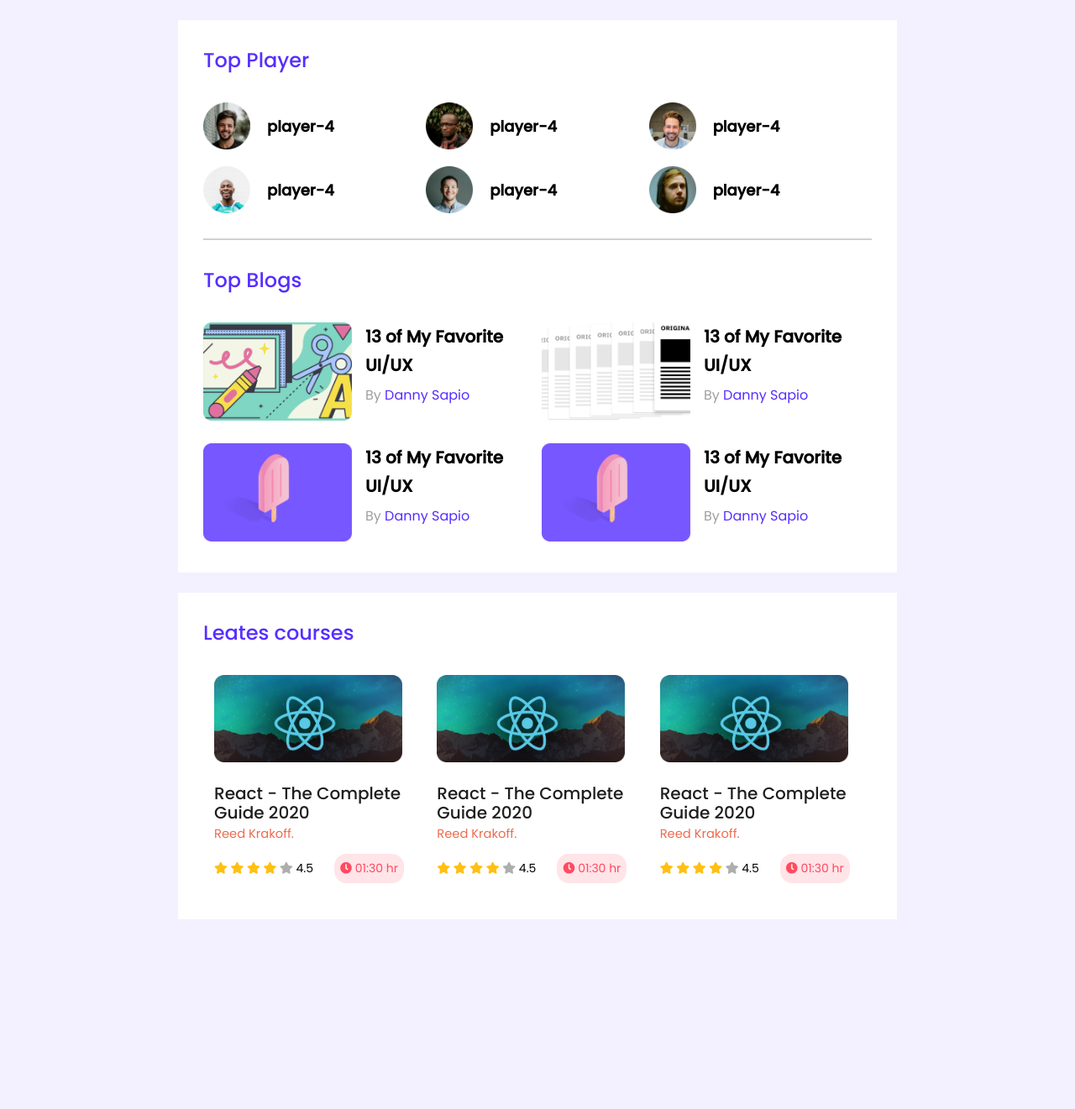
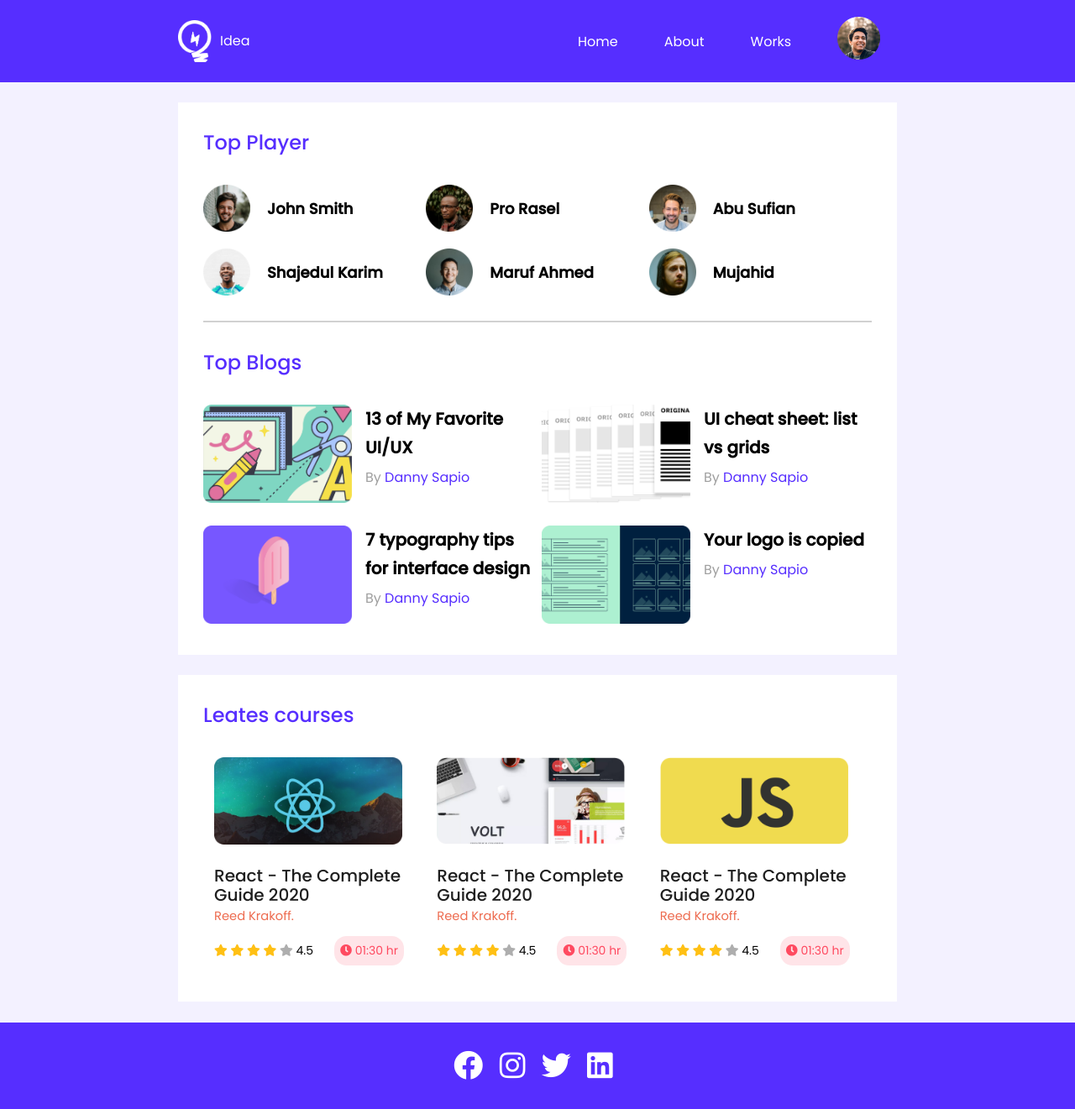
Before and after one commit to akashwebs/plain-html-css-responsible, a plain HTML site: page landing-page/index.html in a window 1280 px wide. Shown: the whole page at 84% size. Before the commit the page ends 1095 px from the top, so only its background shows below. Drawn offline with Linux system fonts and the light colour scheme.

Commit message:
responsive competed

```diff
--- a/landing-page/index.html
+++ b/landing-page/index.html
@@ -13,7 +13,21 @@
 
 <body>
     <header>
-
+        <nav class="container navbar">
+            <div class="logo"><img src="images/icons/logo.png" alt="">
+                <div class="logo-title">Idea </div>
+            </div>
+            <div class="menu">
+                <ul>
+                    <li><a href="">Home</a></li>
+                    <li><a href="">About</a></li>
+                    <li><a href="">Works</a></li>
+                    <li>
+                        <a href=""><img src="images/icons/profile.png" alt=""></a>
+                    </li>
+                </ul>
+            </div>
+        </nav>
     </header>
 
     <main>
@@ -24,27 +38,27 @@
                 <div class="players">
                     <div class="player">
                         <img src="images/player-1.png" alt="">
-                        <h2 class="player-name">player-4</h2>
+                        <h2 class="player-name">John Smith</h2>
                     </div>
                     <div class="player">
                         <img src="images/player-2.png" alt="">
-                        <h2 class="player-name">player-4</h2>
+                        <h2 class="player-name">Pro Rasel</h2>
                     </div>
                     <div class="player">
                         <img src="images/player-3.png" alt="">
-                        <h2 class="player-name">player-4</h2>
+                        <h2 class="player-name">Abu Sufian</h2>
                     </div>
                     <div class="player">
                         <img src="images/player-4.png" alt="">
-                        <h2 class="player-name">player-4</h2>
+                        <h2 class="player-name">Shajedul Karim</h2>
                     </div>
                     <div class="player">
                         <img src="images/player-5.png" alt="">
-                        <h2 class="player-name">player-4</h2>
+                        <h2 class="player-name">Maruf Ahmed</h2>
                     </div>
                     <div class="player">
                         <img src="images/player-6.png" alt="">
-                        <h2 class="player-name">player-4</h2>
+                        <h2 class="player-name">Mujahid</h2>
                     </div>
                 </div>
             </div>
@@ -69,7 +83,7 @@
 
                         </div>
                         <div class="blog-info">
-                            <h3 class="blog-titile">13 of My Favorite UI/UX </h3>
+                            <h3 class="blog-titile">UI cheat sheet: list vs grids</h3>
                             <p class="blog-author">By<a href=""> Danny Sapio</a></p>
                         </div>
                     </articale>
@@ -79,17 +93,18 @@
 
                         </div>
                         <div class="blog-info">
-                            <h3 class="blog-titile">13 of My Favorite UI/UX </h3>
+                            <h3 class="blog-titile">7 typography tips for interface design</h3>
                             <p class="blog-author">By<a href=""> Danny Sapio</a></p>
                         </div>
                     </articale>
                     <articale class="blog">
                         <div class="blog-img">
-                            <img src="images/blogs/blog-1.png" alt="">
+                            <img src="images/blogs/blog-2.png" alt="">
 
                         </div>
                         <div class="blog-info">
-                            <h3 class="blog-titile">13 of My Favorite UI/UX </h3>
+                            <h3 class="blog-titile">Your logo is copied
+                            </h3>
                             <p class="blog-author">By<a href=""> Danny Sapio</a></p>
                         </div>
                     </articale>
@@ -133,7 +148,7 @@
 
                 <div class="course">
                     <div class="course-img">
-                        <img src="images/courses/course-1.png" alt="">
+                        <img src="images/courses/course-2.png" alt="">
                     </div>
 
                     <div class="course-detail">
@@ -160,7 +175,7 @@
 
                 <div class="course">
                     <div class="course-img">
-                        <img src="images/courses/course-1.png" alt="">
+                        <img src="images/courses/course-3.png" alt="">
                     </div>
 
                     <div class="course-detail">
@@ -187,6 +202,17 @@
             </div>
         </section>
     </main>
+    <br>
+    <footer class="footer">
+
+        <div class="social">
+
+            <i class="fab fa-facebook"></i>
+            <i class="fab fa-instagram"></i>
+            <i class="fab fa-twitter"></i>
+            <i class="fab fa-linkedin"></i>
+        </div>
+    </footer>
 </body>
 
 </html>
--- a/landing-page/style.css
+++ b/landing-page/style.css
@@ -11,8 +11,6 @@
     body {
         background: #F3F1FF;
     }
-
-
     /* common style */
 
     main {
@@ -32,8 +30,62 @@ hr {
         border: 1px solid #D1D1D1;
         margin: 30px 0;
     }
+    /* ------------------
+header------------------ */
 
+    header,
+    .footer {
+        width: 100%;
+        display: flex;
+        justify-content: center;
+        align-items: center;
+        background: #562EFF;
+    }
 
+    .navbar {
+        display: flex;
+        justify-content: space-between;
+        align-items: center;
+        background: none;
+        margin: 0;
+        padding: 20px 0;
+    }
+
+    .navbar .logo {
+        display: flex;
+        align-items: center;
+        gap: 10px;
+    }
+
+    .navbar .logo img {
+        width: 40px;
+    }
+
+    .logo-title {
+        color: #fff
+    }
+
+    .navbar .menu ul {
+        display: flex;
+        align-items: center;
+        list-style-type: none;
+        gap: 15px
+    }
+
+    .menu ul li a {
+        padding: 7px 20px;
+        color: #fff;
+        text-decoration: none;
+        transition: all .3s;
+    }
+
+    .menu ul li:last-child>a:hover {
+        background: none;
+    }
+
+    .menu ul li a:hover {
+        background: rgb(235, 148, 148);
+    }
     /* top players styles */
 
     .players {
@@ -64,8 +116,6 @@ hr {
     .player-name {
         font-size: 18px;
     }
-
-
     /* -----------------
 top blog style
 ------------------------- */
@@ -101,8 +151,6 @@ top blog style
         text-decoration: none;
         color: #562EFF;
     }
-
-
     /* -------------------------
 courses style start
 ---------------------- */
@@ -168,3 +216,69 @@ courses style start
         background: #FFE4E8;
         border-radius: 14.6913px;
     }
+
+    .social {
+        margin: 0 auto;
+        padding: 25px 0;
+        color: #fff;
+        font-size: 35px;
+    }
+
+    .social .fab {
+        margin-right: 10px;
+    }
+    /* mobile screen */
+
+    @media only screen and (max-width: 688px) {
+        .container {
+            width: 100%;
+        }
+        .menu {
+            display: none;
+        }
+        .navbar {
+            padding-left: 20px;
+        }
+        .blogs,
+        .players {
+            grid-template-columns: 1fr;
+            grid-row-gap: 10px;
+        }
+        .courses {
+            flex-direction: column;
+        }
+        .course {
+            width: 100%;
+        }
+        .course-img img {
+            width: 100%;
+            height: auto;
+        }
+    }
+    /* table screen */
+
+    @media only screen and (min-width:689px) and (max-width: 992px) {
+        .container {
+            width: 100%;
+        }
+        .navbar {
+            padding-left: 20px;
+        }
+        .blogs,
+        .players {
+            grid-template-columns: repeat(2, 1fr);
+        }
+        .blogs {
+            grid-template-columns: 1fr;
+        }
+        .courses {
+            flex-wrap: wrap;
+        }
+        .course {
+            width: 50%;
+        }
+        .course-img img {
+            width: 100%;
+            height: auto;
+        }
+    }
```
Lines whose indentation alone changed are shown as unchanged.
